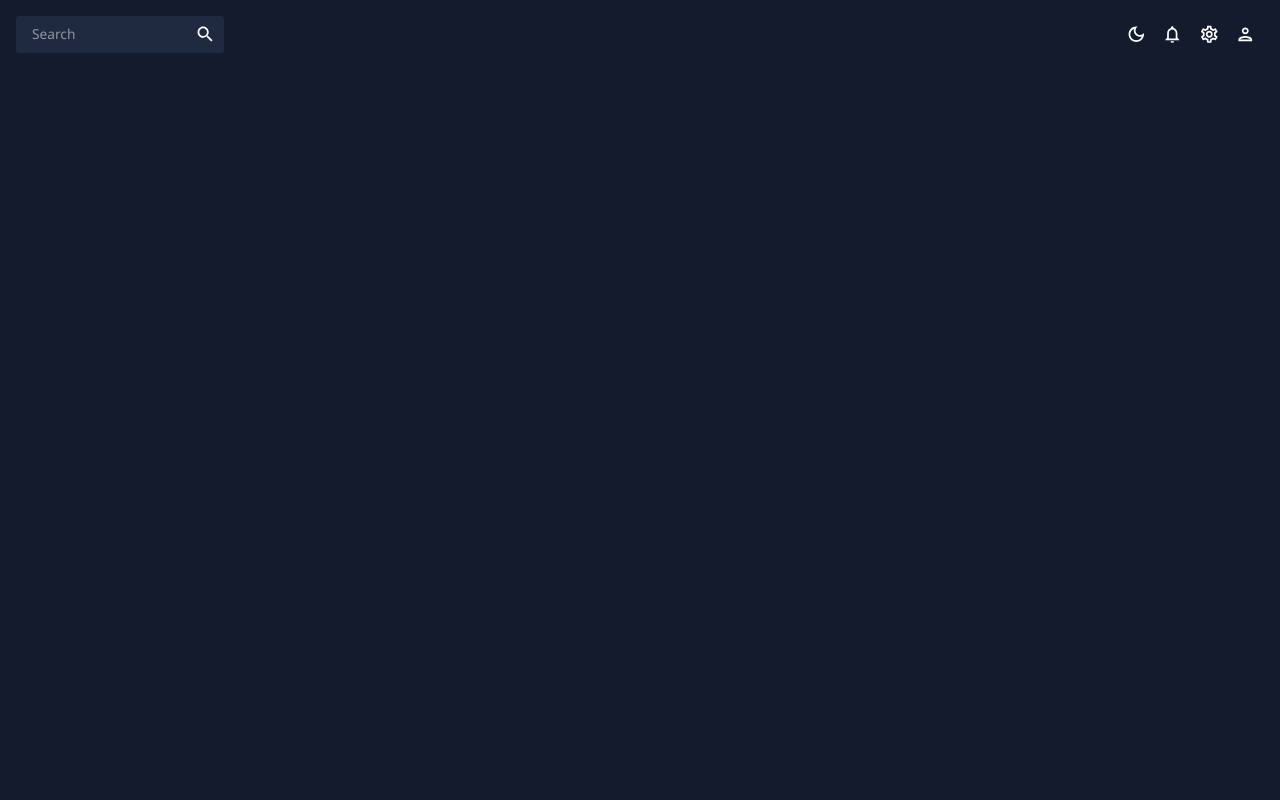
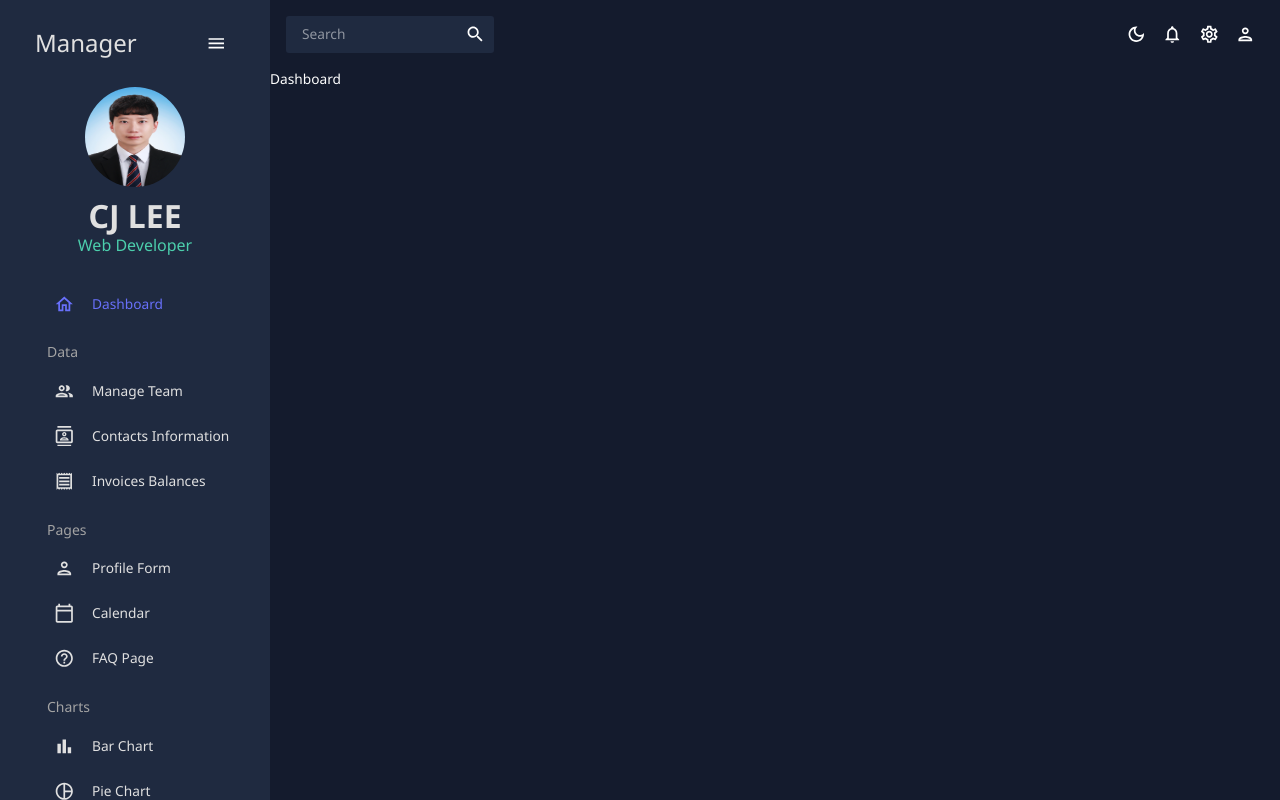
Before and after one commit to AppleLee0423/React-Webservice, a React (Create React App) app: page / in a window 1280 px wide. Built offline with nearby package versions, Linux system fonts and the light colour scheme.

Commit message:
Side bar set

```diff
--- a/package.json
+++ b/package.json
@@ -23,7 +23,7 @@
     "formik": "^2.2.9",
     "react": "^18.2.0",
     "react-dom": "^18.2.0",
-    "react-pro-sidebar": "^1.0.0",
+    "react-pro-sidebar": "^0.7.1",
     "react-router-dom": "^6.9.0",
     "react-scripts": "5.0.1",
     "web-vitals": "^2.1.4",
--- a/src/App.js
+++ b/src/App.js
@@ -1,6 +1,20 @@
 import { ColorModeContext, useMode } from "./theme";
 import { CssBaseline, ThemeProvider } from "@mui/material";
-import Topbar from "./scenes/global/Topbar"
+import { Routes, Route } from "react-router-dom";
+import Topbar from "./scenes/global/Topbar";
+import Sidebar from "./scenes/global/Sidebar";
+import Dashboard from "./scenes/dashboard";
+// import Team from "./scenes/team";
+// import Invoices from "./scenes/invoices";
+// import Contacts from "./scenes/contacts";
+// import Bar from "./scenes/bar";
+// import Form from "./scenes/form";
+// import Line from "./scenes/line";
+// import Pie from "./scenes/pie";
+// import FAQ from "./scenes/faq";
+// import Geography from "./scenes/geography";
+// import Calendar from "./scenes/calendar/calendar";
+
 
 function App() {
   const [theme, colorMode] = useMode();
@@ -10,8 +24,22 @@
     <ThemeProvider theme={theme}>
       <CssBaseline />
       <div className="app">
+        <Sidebar />
         <main className="content">
           <Topbar />
+          <Routes>
+              <Route path="/" element={<Dashboard />} />
+              {/* <Route path="/team" element={<Team />} /> */}
+              {/* <Route path="/contacts" element={<Contacts />} /> */}
+              {/* <Route path="/invoices" element={<Invoices />} /> */}
+              {/* <Route path="/form" element={<Form />} /> */}
+              {/* <Route path="/bar" element={<Bar />} /> */}
+              {/* <Route path="/pie" element={<Pie />} /> */}
+              {/* <Route path="/line" element={<Line />} /> */}
+              {/* <Route path="/faq" element={<FAQ />} /> */}
+              {/* <Route path="/calendar" element={<Calendar />} /> */}
+              {/* <Route path="/geography" element={<Geography />} /> */}
+          </Routes>
         </main>
       </div>
     </ThemeProvider>
--- a/src/scenes/global/Sidebar.jsx
+++ b/src/scenes/global/Sidebar.jsx
@@ -1,5 +1,228 @@
+import { useState } from "react";
+import { ProSidebar, Menu, MenuItem } from "react-pro-sidebar";
+import "react-pro-sidebar/dist/css/styles.css";
+import { Box, IconButton, Typography, useTheme } from "@mui/material";
+import { Link } from "react-router-dom";
+import { tokens } from "../../theme";
+import HomeOutlinedIcon from "@mui/icons-material/HomeOutlined";
+import PeopleOutlinedIcon from "@mui/icons-material/PeopleOutlined";
+import ContactsOutlinedIcon from "@mui/icons-material/ContactsOutlined";
+import ReceiptOutlinedIcon from "@mui/icons-material/ReceiptOutlined";
+import PersonOutlinedIcon from "@mui/icons-material/PersonOutlined";
+import CalendarTodayOutlinedIcon from "@mui/icons-material/CalendarTodayOutlined";
+import HelpOutlineOutlinedIcon from "@mui/icons-material/HelpOutlineOutlined";
+import BarChartOutlinedIcon from "@mui/icons-material/BarChartOutlined";
+import PieChartOutlineOutlinedIcon from "@mui/icons-material/PieChartOutlineOutlined";
+import TimelineOutlinedIcon from "@mui/icons-material/TimelineOutlined";
+import MenuOutlinedIcon from "@mui/icons-material/MenuOutlined";
+import MapOutlinedIcon from "@mui/icons-material/MapOutlined";
+
+const Item = ({ title, to, icon, selected, setSelected }) => {
+  const theme = useTheme();
+  const colors = tokens(theme.palette.mode);
+  return (
+    <MenuItem
+      active={selected === title}
+      style={{
+        color: colors.grey[100],
+      }}
+      onClick={() => setSelected(title)}
+      icon={icon}
+    >
+      <Typography>{title}</Typography>
+      <Link to={to} />
+    </MenuItem>
+  );
+};
+
 const Sidebar = () => {
-    return <div>Sidebar</div>
-}
+  const theme = useTheme();
+  const colors = tokens(theme.palette.mode);
+  const [isCollapsed, setIsCollapsed] = useState(false);
+  const [selected, setSelected] = useState("Dashboard");
+
+  return (
+    <Box
+      sx={{
+        "& .pro-sidebar-inner": {
+          background: `${colors.primary[400]} !important`,
+        },
+        "& .pro-icon-wrapper": {
+          backgroundColor: "transparent !important",
+        },
+        "& .pro-inner-item": {
+          padding: "5px 35px 5px 20px !important",
+        },
+        "& .pro-inner-item:hover": {
+          color: "#868dfb !important",
+        },
+        "& .pro-menu-item.active": {
+          color: "#6870fa !important",
+        },
+      }}
+    >
+      <ProSidebar collapsed={isCollapsed}>
+        <Menu iconShape="square">
+          {/* LOGO AND MENU ICON */}
+          <MenuItem
+            onClick={() => setIsCollapsed(!isCollapsed)}
+            icon={isCollapsed ? <MenuOutlinedIcon /> : undefined}
+            style={{
+              margin: "10px 0 20px 0",
+              color: colors.grey[100],
+            }}
+          >
+            {!isCollapsed && (
+              <Box
+                display="flex"
+                justifyContent="space-between"
+                alignItems="center"
+                ml="15px"
+              >
+                <Typography variant="h3" color={colors.grey[100]}>
+                  Manager
+                </Typography>
+                <IconButton onClick={() => setIsCollapsed(!isCollapsed)}>
+                  <MenuOutlinedIcon />
+                </IconButton>
+              </Box>
+            )}
+          </MenuItem>
+
+          {!isCollapsed && (
+            <Box mb="25px">
+              <Box display="flex" justifyContent="center" alignItems="center">
+                <img
+                  alt="profile-user"
+                  width="100px"
+                  height="100px"
+                  src={`../../assets/user.png`}
+                  style={{ cursor: "pointer", borderRadius: "50%" }}
+                />
+              </Box>
+              <Box textAlign="center">
+                <Typography
+                  variant="h2"
+                  color={colors.grey[100]}
+                  fontWeight="bold"
+                  sx={{ m: "10px 0 0 0" }}
+                >
+                  CJ LEE
+                </Typography>
+                <Typography variant="h5" color={colors.greenAccent[500]}>
+                  Web Developer
+                </Typography>
+              </Box>
+            </Box>
+          )}
+
+          <Box paddingLeft={isCollapsed ? undefined : "10%"}>
+            <Item
+              title="Dashboard"
+              to="/"
+              icon={<HomeOutlinedIcon />}
+              selected={selected}
+              setSelected={setSelected}
+            />
+
+            <Typography
+              variant="h6"
+              color={colors.grey[300]}
+              sx={{ m: "15px 0 5px 20px" }}
+            >
+              Data
+            </Typography>
+            <Item
+              title="Manage Team"
+              to="/team"
+              icon={<PeopleOutlinedIcon />}
+              selected={selected}
+              setSelected={setSelected}
+            />
+            <Item
+              title="Contacts Information"
+              to="/contacts"
+              icon={<ContactsOutlinedIcon />}
+              selected={selected}
+              setSelected={setSelected}
+            />
+            <Item
+              title="Invoices Balances"
+              to="/invoices"
+              icon={<ReceiptOutlinedIcon />}
+              selected={selected}
+              setSelected={setSelected}
+            />
+
+            <Typography
+              variant="h6"
+              color={colors.grey[300]}
+              sx={{ m: "15px 0 5px 20px" }}
+            >
+              Pages
+            </Typography>
+            <Item
+              title="Profile Form"
+              to="/form"
+              icon={<PersonOutlinedIcon />}
+              selected={selected}
+              setSelected={setSelected}
+            />
+            <Item
+              title="Calendar"
+              to="/calendar"
+              icon={<CalendarTodayOutlinedIcon />}
+              selected={selected}
+              setSelected={setSelected}
+            />
+            <Item
+              title="FAQ Page"
+              to="/faq"
+              icon={<HelpOutlineOutlinedIcon />}
+              selected={selected}
+              setSelected={setSelected}
+            />
+
+            <Typography
+              variant="h6"
+              color={colors.grey[300]}
+              sx={{ m: "15px 0 5px 20px" }}
+            >
+              Charts
+            </Typography>
+            <Item
+              title="Bar Chart"
+              to="/bar"
+              icon={<BarChartOutlinedIcon />}
+              selected={selected}
+              setSelected={setSelected}
+            />
+            <Item
+              title="Pie Chart"
+              to="/pie"
+              icon={<PieChartOutlineOutlinedIcon />}
+              selected={selected}
+              setSelected={setSelected}
+            />
+            <Item
+              title="Line Chart"
+              to="/line"
+              icon={<TimelineOutlinedIcon />}
+              selected={selected}
+              setSelected={setSelected}
+            />
+            <Item
+              title="Geography Chart"
+              to="/geography"
+              icon={<MapOutlinedIcon />}
+              selected={selected}
+              setSelected={setSelected}
+            />
+          </Box>
+        </Menu>
+      </ProSidebar>
+    </Box>
+  );
+};
 
 export default Sidebar;
```
Also changed, not shown: public/assets/user.png (added), 1 other file (tests, documents, lock files or other folders).
